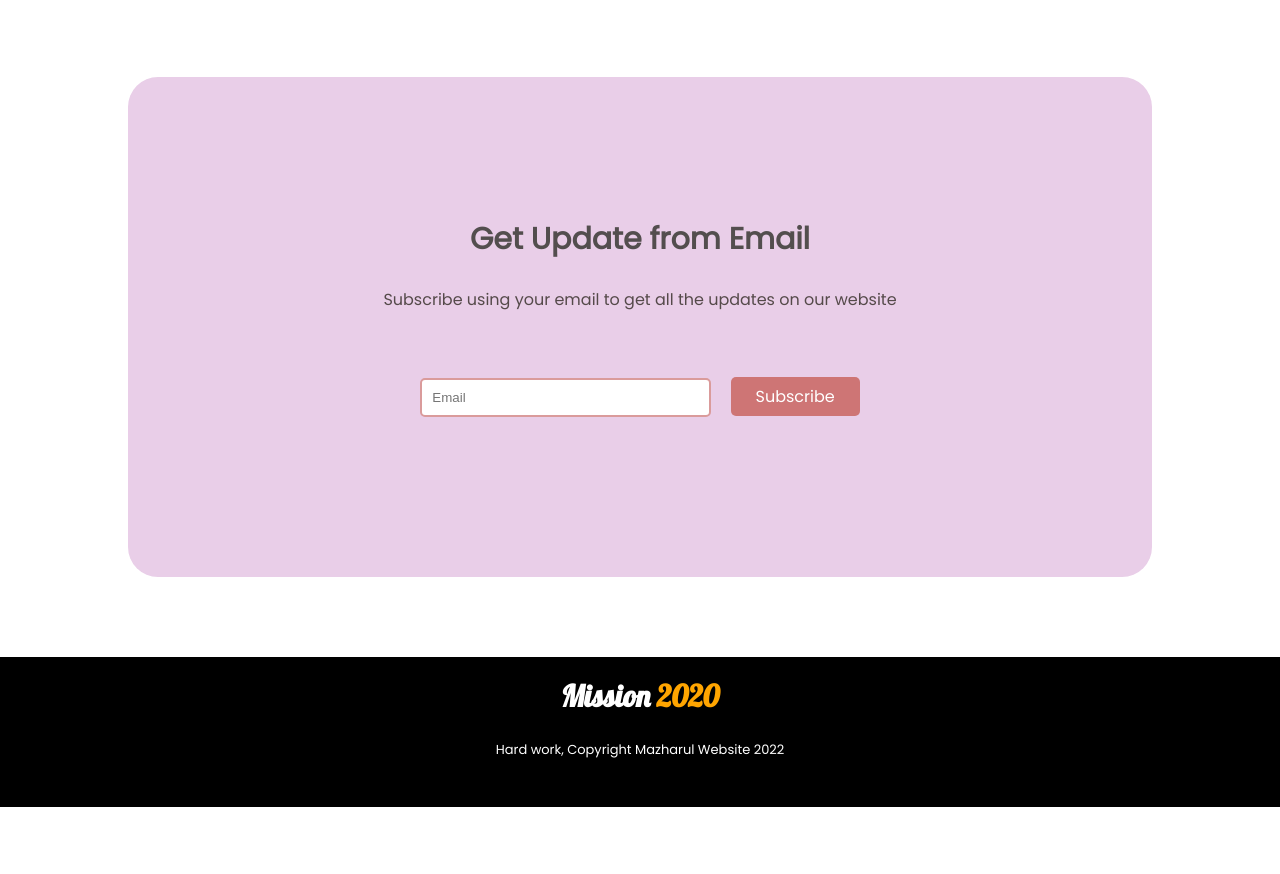
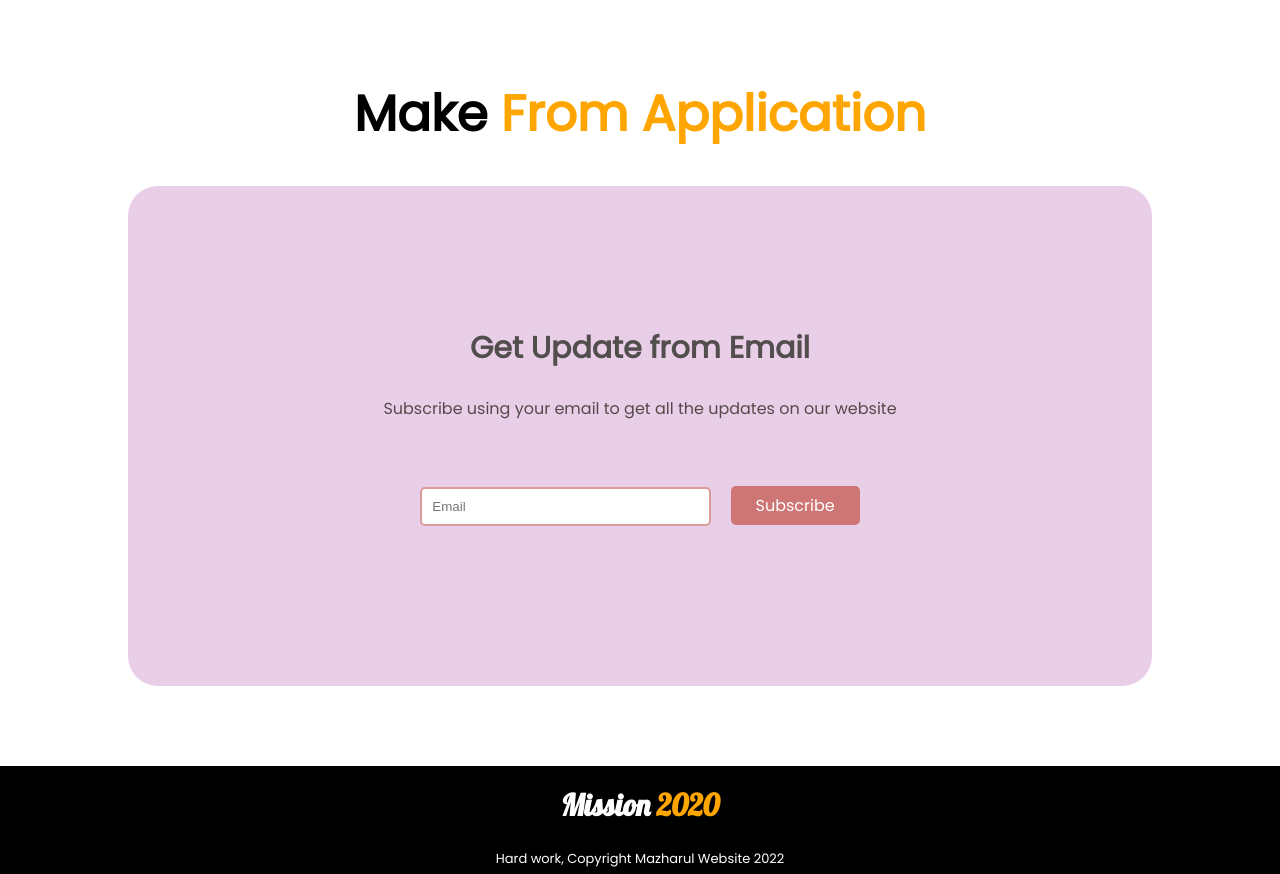
Before and after one commit to MazharulDev/assignment-01, a plain HTML site: page index.html in a window 1280 px wide. Shown: the part 1864-2738 px from the top of the page. Before the commit the page ends 2671 px from the top, so only its background shows below. Drawn offline with Linux system fonts and the light colour scheme.

Commit message:
some text

```diff
--- a/css/style.css
+++ b/css/style.css
@@ -105,6 +105,12 @@ section{
     margin-left: 100px;
     margin-bottom: 50px;
 }
+
+.app{
+    text-align: center;
+}
+
+
 .subscribe{
     width: 100%;
     height: 500px;
--- a/index.html
+++ b/index.html
@@ -93,6 +93,9 @@
 
         </section>
     </div>
+    <div class="app">
+        <h1>Make <span class="orange-color"> From Application</span></h1>
+    </div>
 
     <section>
         <div class="subscribe">
```
